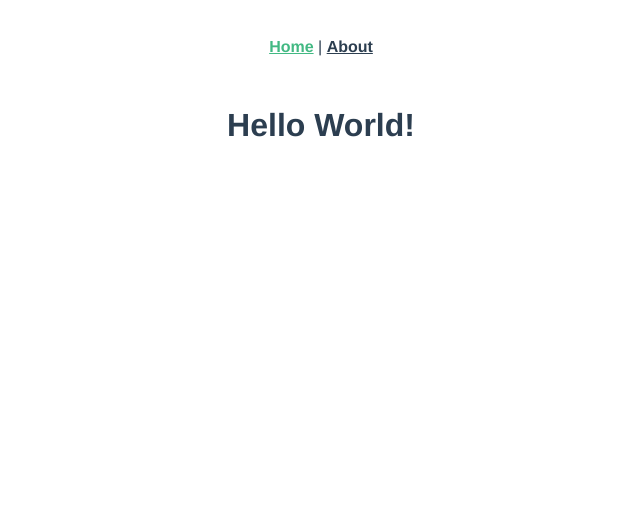
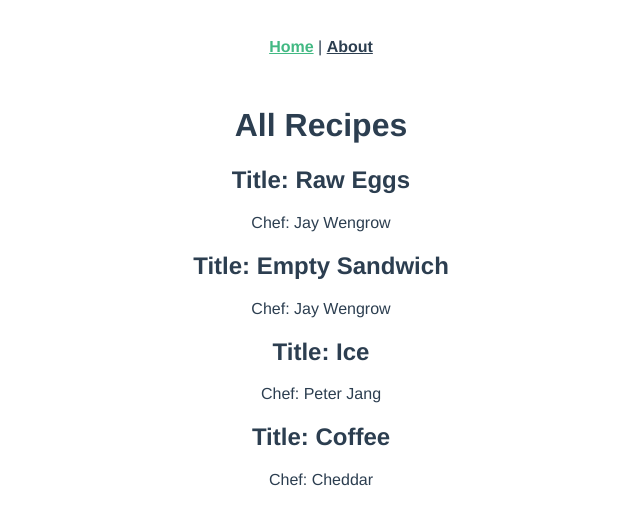
Before and after one commit to actualize-byte-club/cookbook-frontend, a Vue app: page / in a window 1280 px wide. Shown: the top 524 px of the page, without its empty margins (319-959 px from the left). Built offline with nearby package versions, Linux system fonts and the light colour scheme.

Commit message:
adds recipe hardcoded array and vfor

```diff
--- a/src/views/Home.vue
+++ b/src/views/Home.vue
@@ -2,7 +2,12 @@
 export default {
   data: function () {
     return {
-      message: "Hello World!"
+      recipes: [
+        { id: 1, title: "Raw Eggs", chef: "Jay Wengrow" },
+        { id: 2, title: "Empty Sandwich", chef: "Jay Wengrow" },
+        { id: 3, title: "Ice", chef: "Peter Jang" },
+        { id: 4, title: "Coffee", chef: "Cheddar" }
+      ]
     };
   },
   created: function () {},
@@ -12,6 +17,10 @@ export default {
 
 <template>
   <div class="home">
-    <h1>{{ message }}</h1>
+    <h1>All Recipes</h1>
+    <div v-for="recipe in recipes" v-bind:key="recipe.id">
+      <h2>Title: {{ recipe.title }}</h2>
+      <p>Chef: {{ recipe.chef }}</p>
+    </div>
   </div>
 </template>
```
